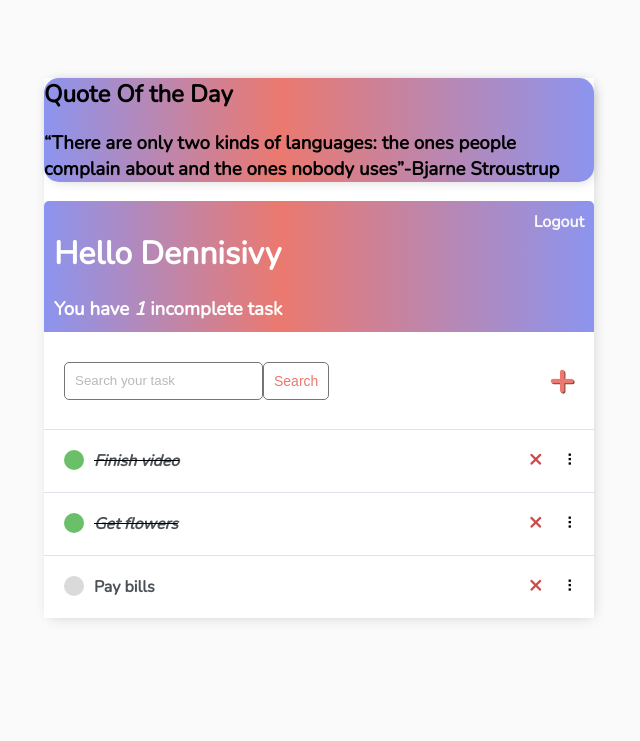
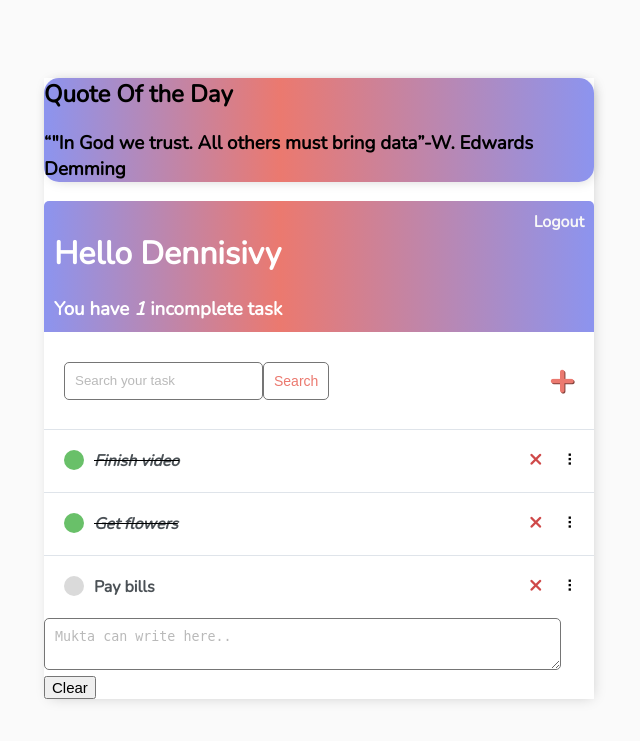
Before and after one commit to Abhishek-Gawande/Project-Musings, a Django app: page / in a window 1280 px wide. Shown: the top 741 px of the page, without its empty margins (321-961 px from the left). Run offline with Django 3.2, Linux system fonts and the light colour scheme; a user stored in the database is signed in; data comes from the database, SQL or seed files in the repository; both versions use the stored data as it was after the commit.

Commit message:
Autosaving Text area added

```diff
--- a/base/templates/base/task_list.html
+++ b/base/templates/base/task_list.html
@@ -1,7 +1,7 @@
 {% extends 'base/main.html' %} {% block content %}
 <div class="container2">
     <h2>Quote Of the Day</h2>
-    <h3><q>There are only two kinds of languages: the ones people complain about and the ones nobody uses</q>-Bjarne Stroustrup</h3>
+    <h3><q>"In God we trust. All others must bring data</q>-W. Edwards Demming</h3>
 </div>
 
 
@@ -59,7 +59,10 @@
     </div>
     {% endfor %}
 </div>
+<textarea id="area"  placeholder="Mukta can write here.." >
 
+</textarea>
+<button style="font-size: 15px; "  onclick="localStorage.removeItem('area');area.value=''">Clear</button>
 <script>
     var taskList = document.getElementById("tasklist");
     var reorderForm = document.getElementById("reorderForm");
@@ -84,6 +87,11 @@
     }
 
     document.ondrop = reordering
+
+    area.value = localStorage.getItem('area');
+    area.oninput = () => {
+      localStorage.setItem('area', area.value)
+    };
 </script>
 
 {% endblock content %}
```
Also changed, not shown: db.sqlite3.
